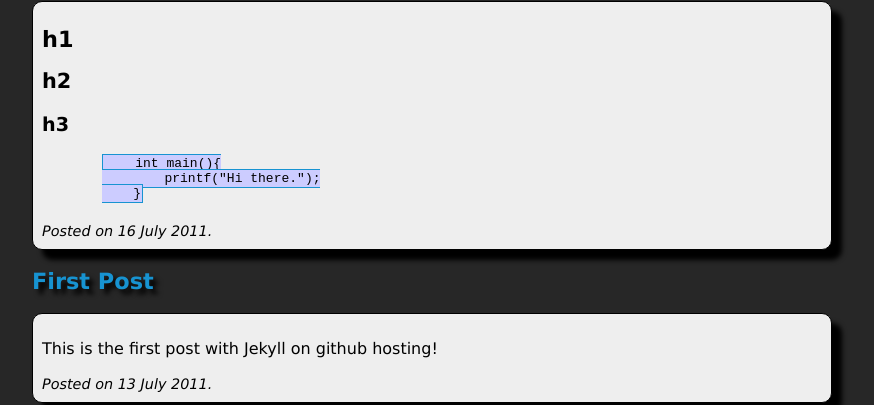
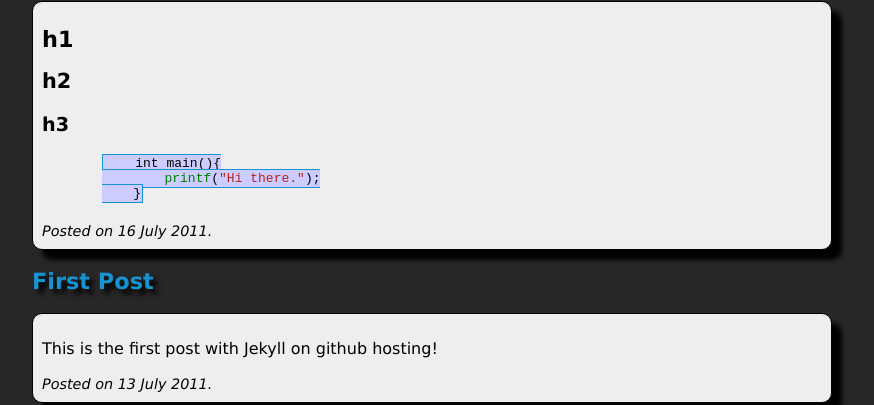
Before and after one commit to mvisser/mvisser.github.com, a Jekyll site: the page built from index.html, in a window 1280 px wide. Shown: the part 114-519 px from the top of the page, without its empty margins (208-1082 px from the left). Built offline with Jekyll 4.4.1, drawn with Linux system fonts in a browser that asks for light colours.

Commit message:
Added css links to layouts.

```diff
--- a/_layouts/default.html
+++ b/_layouts/default.html
@@ -3,6 +3,7 @@
     <head>
         <title>{{ page.title }}</title>
         <link rel="stylesheet" type="text/css" href="/css/mvisser.css" />
+        <link rel="stylesheet" type="text/css" href="/css/code.css" />
     </head>
     <body>
         <div class="content">
--- a/_layouts/post.html
+++ b/_layouts/post.html
@@ -3,6 +3,7 @@
     <head>
         <title>/dev/shm - {{ page.title }}</title>
         <link rel="stylesheet" type="text/css" href="/css/mvisser.css" />
+        <link rel="stylesheet" type="text/css" href="/css/code.css" />
     </head>
     <body>
         <div class="content">
```
